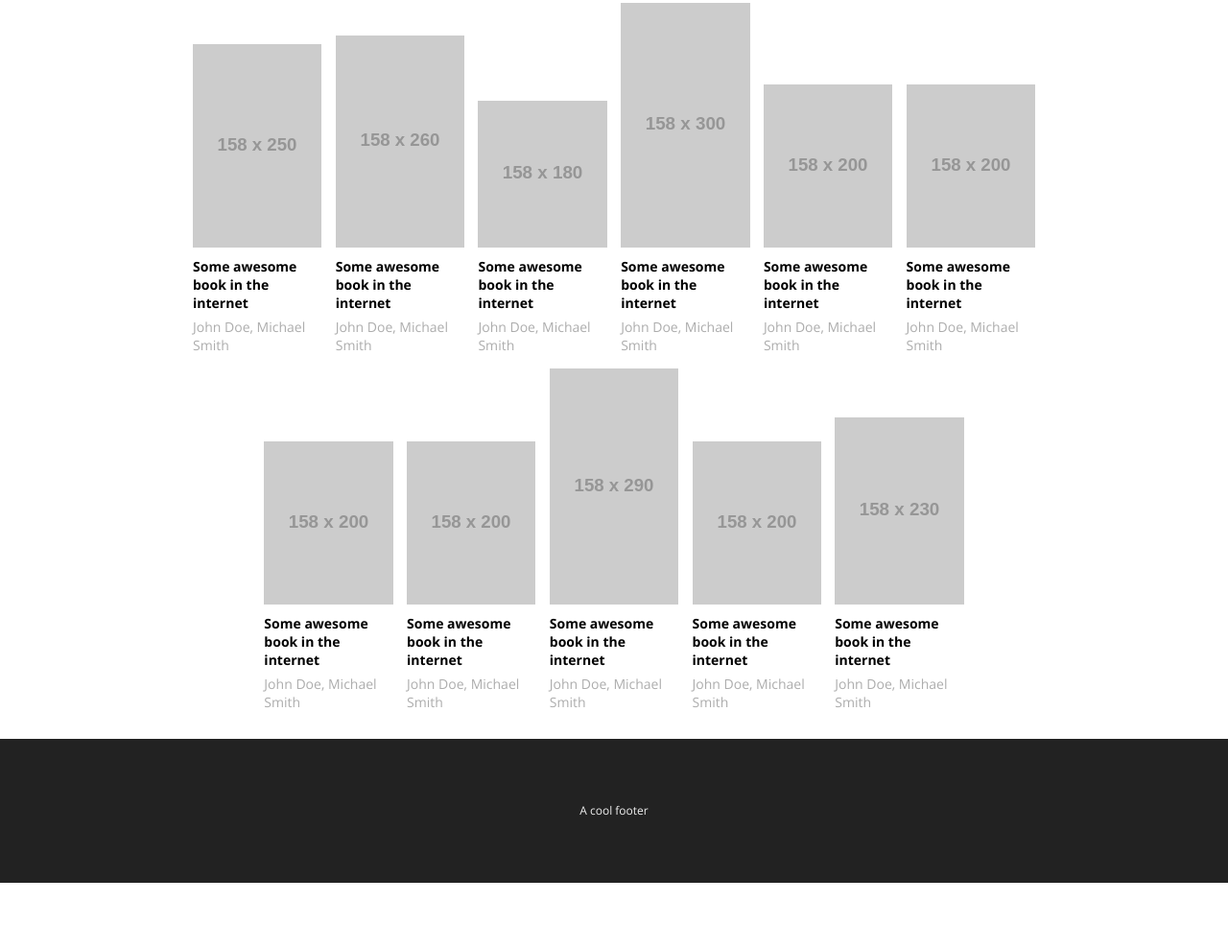
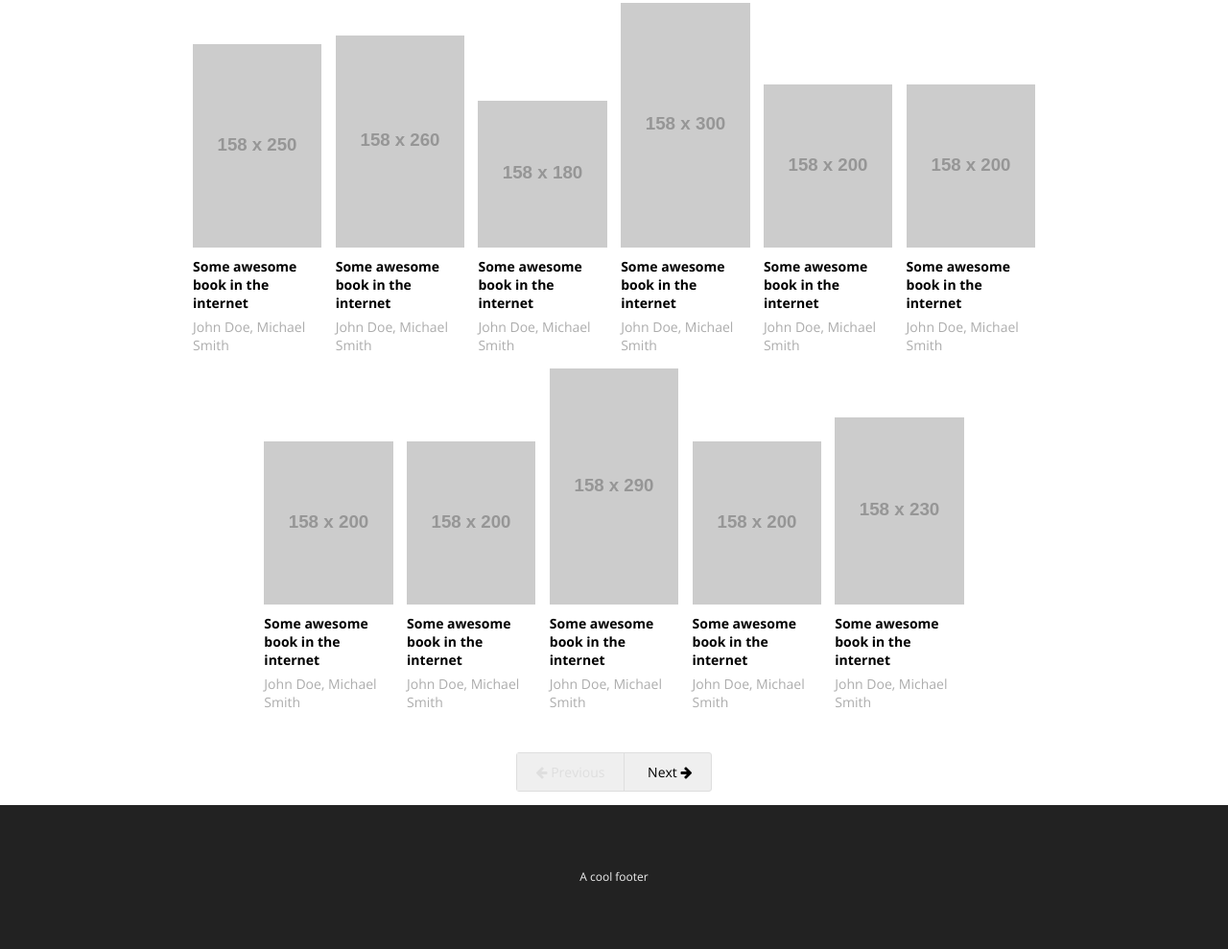
Before and after one commit to wcalderipe/react-book-app-layout, a website: page index.html in a window 1280 px wide. Shown: the part 631-1620 px from the top of the page at 96% size. Before the commit the page ends 1551 px from the top, so only its background shows below. Drawn offline with nearby package versions, Linux system fonts and the light colour scheme; files that its build step writes are made by us from their sources; placeholder pictures from the web are drawn by us.

Commit message:
Add pagination

```diff
--- a/index.html
+++ b/index.html
@@ -158,6 +158,17 @@
           </ul>
         </div>
       </section>
+
+      <section class="pagination">
+        <ul>
+          <li class="disabled">
+            <i class="fa fa-arrow-left" aria-hidden="true"></i> Previous
+          </li>
+          <li>
+            Next <i class="fa fa-arrow-right" aria-hidden="true"></i>
+          </li>
+        </ul>
+      </section>
     </section>
 
     <footer class="main-footer">
--- a/styles.less
+++ b/styles.less
@@ -147,6 +147,34 @@ body {
   }
 }
 
+.pagination {
+  text-align: center;
+
+  ul {
+    padding: 0;
+    display: inline-block;
+    border: 1px solid #dedede;
+    border-radius: 3px;
+    background-color: #efefef;
+
+    li {
+      display: inline-block;
+      padding: 10px 20px;
+      cursor: pointer;
+
+      &:first-child {
+        border-right: 1px solid #dedede;
+      }
+
+      &.disabled {
+        cursor: default;
+        color: #dedede;
+        background-color: #efefef;
+      }
+    }
+  }
+}
+
 .main-footer {
   background-color: #222;
   color: #efefef;
```
